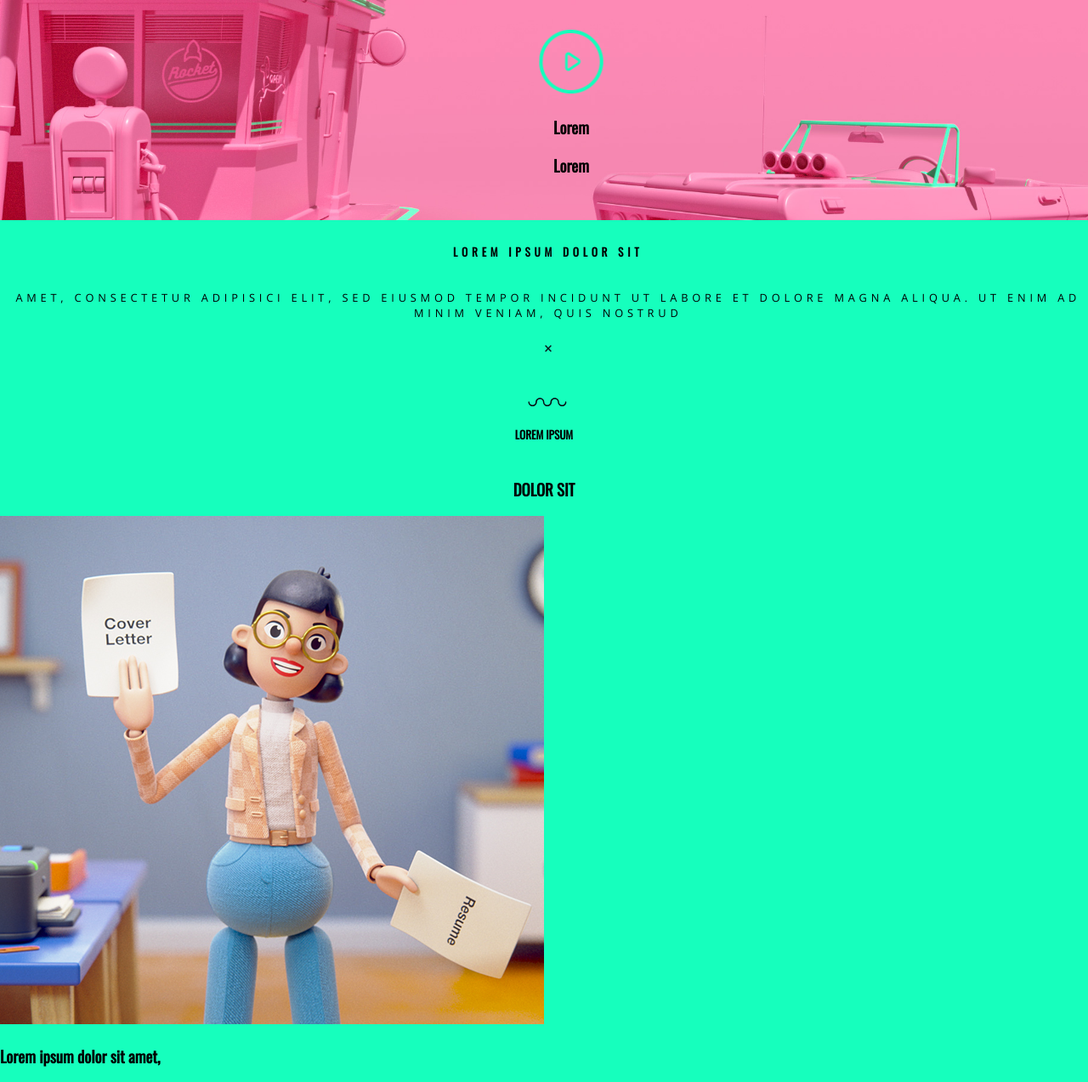
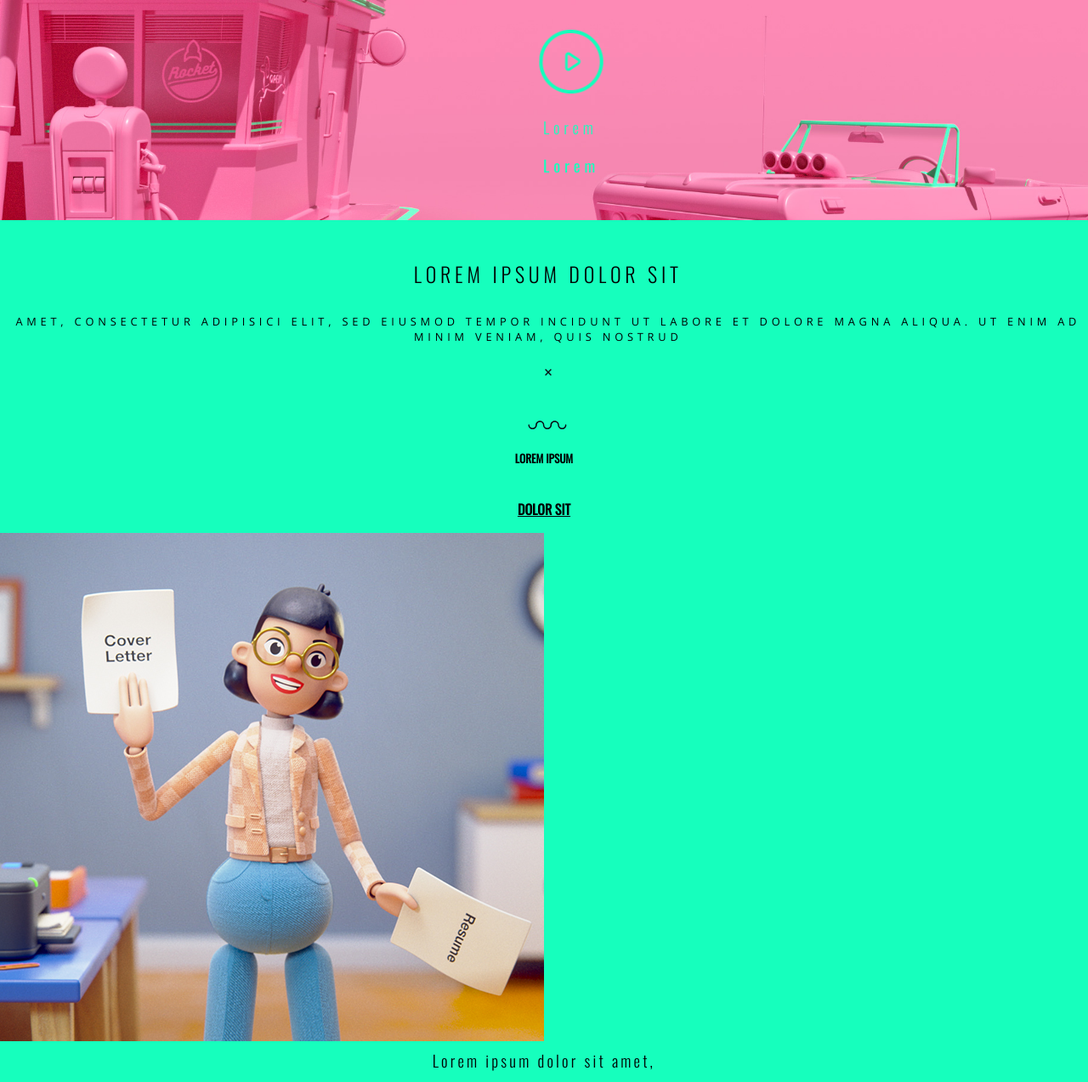
Before and after one commit to SaraCarreras/202204-W3-Jon-Sara, a website: page pages/home.html in a window 1280 px wide. Shown: the top 1273 px of the page at 85% size. Drawn offline with nearby package versions, Linux system fonts and the light colour scheme.

Commit message:
Commit before merging

```diff
--- a/css/about.css
+++ b/css/about.css
@@ -1,9 +1,11 @@
-@import url("https://fonts.googleapis.com/css2?family=Open+Sans:wght@300&family=Oswald:wght@300&display=swap");
+@import url("https://fonts.googleapis.com/css2?family=Open+Sans:wght@400&family=Oswald:wght@300&display=swap");
+@import url("https://fonts.googleapis.com/css2?family=Open+Sans:wght@300&family=Oswald:wght@300;400&display=swap");
 body {
   font: 100% "Oswald", sans-serif;
   box-sizing: border-box;
   margin: 0;
   padding: 0;
+  background-color: #16ffbd;
 }
 
 p {
--- a/css/home.css
+++ b/css/home.css
@@ -23,17 +23,17 @@ p {
   background-position: center;
 }
 
-.video-section__lorem-subtittle {
+.video-section__lorem-subtitle {
   color: #16ffbd;
   letter-spacing: 0.3rem;
 }
 
-.video-section__lorem-subtittle-plain {
+.video-section__lorem-subtitle-plain {
   font-family: "Oswald", sans-serif;
   font-weight: 200;
 }
 
-.video-section__lorem-subtittle-bold {
+.video-section__lorem-subtitle-bold {
   font-family: "Oswald", sans-serif;
   font-weight: 500;
 }
@@ -51,7 +51,7 @@ p {
   padding: 0.3rem;
 }
 
-.intro-section__lorem1-tittle {
+.intro-section__lorem1-title {
   font-size: 1.5rem;
   font-weight: 300;
   margin-bottom: 1rem;
@@ -82,20 +82,20 @@ p {
   padding-left: 0.5rem;
 }
 
-.images-section__dolor-subtittle {
+.images-section__dolor-subtitle {
   cursor: pointer;
   font-size: 1rem;
   text-decoration: underline;
 }
 
-.images-section__dolor-subtittle:hover {
+.images-section__dolor-subtitle:hover {
   filter: invert(0.27) sepia(1) saturate(20) hue-rotate(298.8deg) brightness(1);
   text-decoration: underline;
 }
 
-.images-section__tittle-image1,
-.images-section__tittle-image2,
-.images-section__tittle-image3 {
+.images-section__title-image1,
+.images-section__title-image2,
+.images-section__title-image3 {
   font-family: "Oswald", sans-serif;
   font-weight: 200;
   letter-spacing: 0.2rem;
--- a/css/index.css
+++ b/css/index.css
@@ -1,9 +1,11 @@
-@import url("https://fonts.googleapis.com/css2?family=Open+Sans:wght@300&family=Oswald:wght@300&display=swap");
+@import url("https://fonts.googleapis.com/css2?family=Open+Sans:wght@400&family=Oswald:wght@300&display=swap");
+@import url("https://fonts.googleapis.com/css2?family=Open+Sans:wght@300&family=Oswald:wght@300;400&display=swap");
 body {
   font: 100% "Oswald", sans-serif;
   box-sizing: border-box;
   margin: 0;
   padding: 0;
+  background-color: #16ffbd;
 }
 
 p {
--- a/css/works.css
+++ b/css/works.css
@@ -1,9 +1,11 @@
-@import url("https://fonts.googleapis.com/css2?family=Open+Sans:wght@300&family=Oswald:wght@300&display=swap");
+@import url("https://fonts.googleapis.com/css2?family=Open+Sans:wght@400&family=Oswald:wght@300&display=swap");
+@import url("https://fonts.googleapis.com/css2?family=Open+Sans:wght@300&family=Oswald:wght@300;400&display=swap");
 body {
   font: 100% "Oswald", sans-serif;
   box-sizing: border-box;
   margin: 0;
   padding: 0;
+  background-color: #16ffbd;
 }
 
 p {
```
Also changed, not shown: 4 other files.
